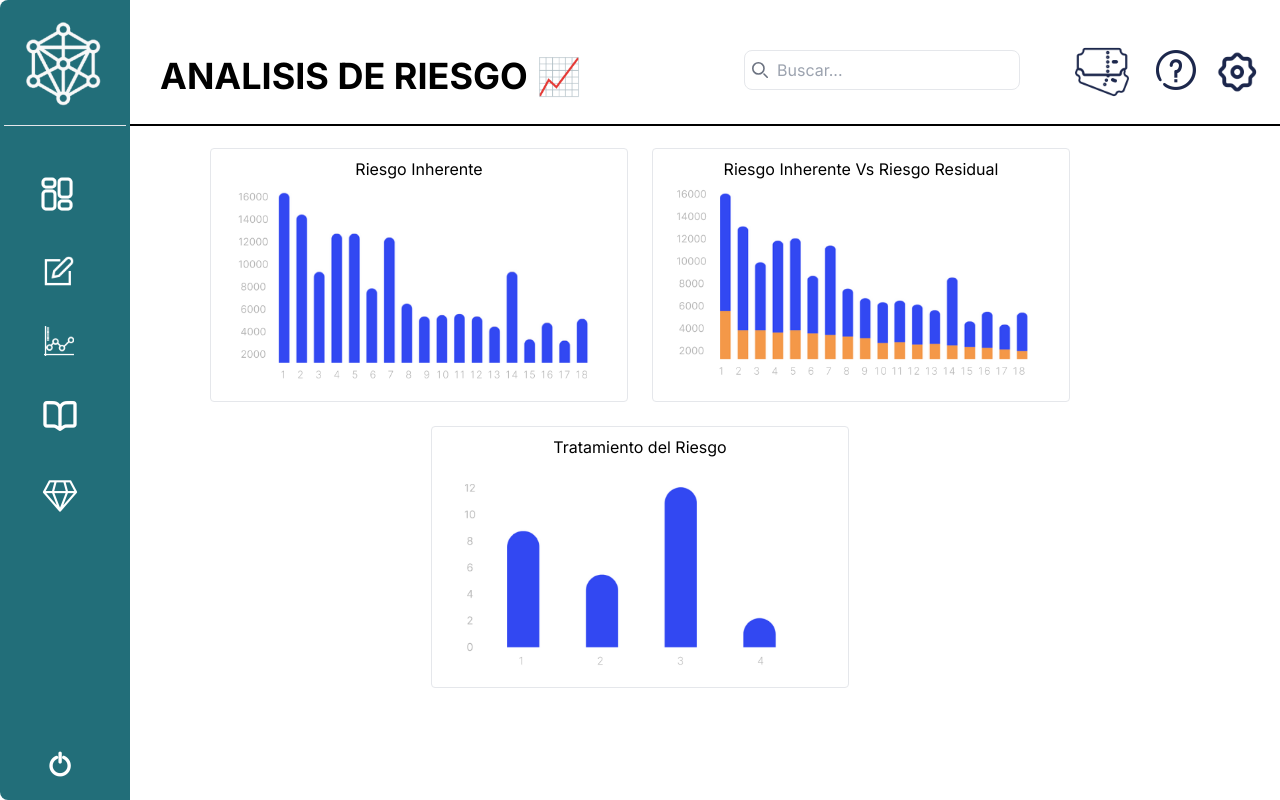
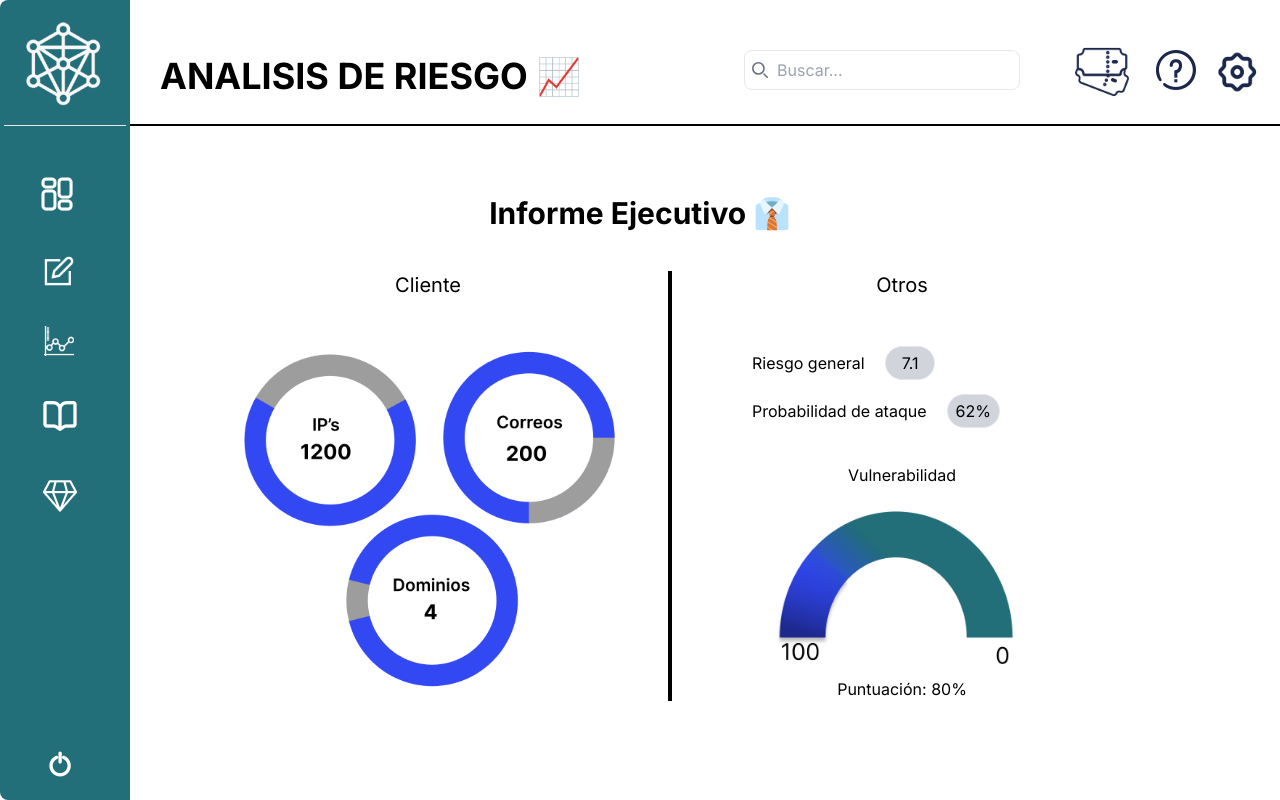
Before and after one commit to juanLabRos/frontdltiso, a Next.js app: page /dashboard/analytics in a window 1280 px wide. Built offline with nearby package versions, Linux system fonts and the light colour scheme.

Commit message:
part of tickets done

```diff
--- a/app/dashboard/analytics/page.tsx
+++ b/app/dashboard/analytics/page.tsx
@@ -10,24 +10,41 @@ export default function analytics() {
                     <Aside />
                 </div>
             </div>
-            <div className="flex flex-col flex-grow">
+            <div className="flex flex-col flex-grow text-black">
                 {/* Menú superior */}
                 <div className="h-20 fixed top-0 w-full">
                     <Header title={'ANALISIS DE RIESGO 📈'} />
                 </div>
                 {/* Contenido de la página */}
-                <div className="flex flex-wrap p-14 justify-center m-20">
-                    <div className="border rounded m-3 p-2">
-                        <h2 className="text-black text-center">Riesgo Inherente</h2>
-                        <Image src="/inherente.png" alt="" width={400} height={100} />
-                    </div>
-                    <div className="border rounded m-3 p-2">
-                        <h2 className="text-black text-center">Riesgo Inherente Vs Riesgo Residual</h2>
-                        <Image src="/inherentevsresidual.png" alt="" width={400} height={100} />
-                    </div>
-                    <div className="border rounded m-3 p-2">
-                        <h2 className="text-black text-center">Tratamiento del Riesgo</h2>
-                        <Image src="/riesgo.png" alt="" width={400} height={100} />
+                <div className="flex justify-center items-center h-screen">
+                    <div className="flex-wrap mt-24">
+                        <h2 className="flex justify-center text-black text-3xl font-bold">Informe Ejecutivo 👔</h2>
+                        <section className="flex justify-around mt-10">
+                            <article className="border-r-4 border-black">
+                                <h3 className="text-black mr-10 text-center text-xl">Cliente</h3>
+                                <div className="mt-10 mr-10">
+                                    <Image src="/analisisRiesgo.png" alt="" width={400} height={20} />
+                                </div>
+                            </article>
+                            <article className="ml-20">
+                                <h3 className="text-black text-center text-xl">Otros</h3>
+                                <div className="mt-10">
+                                    <div className="flex items-center">
+                                        <p className="py-3">Riesgo general</p>
+                                        <p className="border mx-5 px-4 py-1 rounded-full bg-gray-300 text-center">7.1</p>
+                                    </div>
+                                    <div className="flex items-center">
+                                        <p className="py-3">Probabilidad de ataque</p>
+                                        <p className="border mx-5 px-2 py-1 rounded-full bg-gray-300 text-center">62%</p>
+                                    </div>
+                                    <div className="flex flex-col items-center mt-4">
+                                        <p className="py-3">Vulnerabilidad</p>
+                                        <Image src="/vulnerabilidad.png" alt="" width={300} height={20} />
+                                        <p>Puntuación: 80%</p>
+                                    </div>
+                                </div>
+                            </article>
+                        </section>
                     </div>
                 </div>
             </div>
--- a/app/dashboard/support/page.tsx
+++ b/app/dashboard/support/page.tsx
@@ -13,22 +13,21 @@ export default function support() {
             <div className="flex flex-col flex-grow">
                 {/* Menú superior */}
                 <div className="h-20 fixed top-0 w-full">
-                    <Header title={'SOPORTE'} />
+                    <Header title={'TICKETS 🎫'} />
                 </div>
                 {/* Contenido de la página */}
-                <div className="flex flex-wrap p-14 justify-center m-20">
-                    <div className="border rounded m-3 p-2">
-                        <h2 className="text-black text-center">Riesgo Inherente</h2>
-                        <Image src="/inherente.png" alt="" width={400} height={100} />
-                    </div>
-                    <div className="border rounded m-3 p-2">
-                        <h2 className="text-black text-center">Riesgo Inherente Vs Riesgo Residual</h2>
-                        <Image src="/inherentevsresidual.png" alt="" width={400} height={100} />
-                    </div>
-                    <div className="border rounded m-3 p-2">
-                        <h2 className="text-black text-center">Tratamiento del Riesgo</h2>
-                        <Image src="/riesgo.png" alt="" width={400} height={100} />
-                    </div>
+                <div className="flex justify-center items-center h-screen">
+                    <form method="" action={''} className="items-start mt-32 border shadow-xl border-black rounded-xl text-black px-52 py-4">
+                        <article className="m-2">
+                            <h2 className="text-2xl">Asunto del ticket</h2>
+                            <input placeholder="Escriba su incidencia" className="border-black border rounded w-full mt-2 p-3" type="text" name="" id="" />
+                        </article>
+                        <article className="m-2">
+                            <h2 className="text-2xl">Detalles del ticket</h2>
+                            <textarea placeholder="Desarrolle su incidencia" className="border-black border p-3 mt-2 rounded" name="" id="" cols={30} rows={10}></textarea>
+                        </article>
+                        <button className="my-4 rounded p-2 aside text-white" type="submit">Enviar</button>
+                    </form>
                 </div>
             </div>
         </div>
```
Also changed, not shown: public/analisisRiesgo.png (added), public/vulnerabilidad.png (added).
